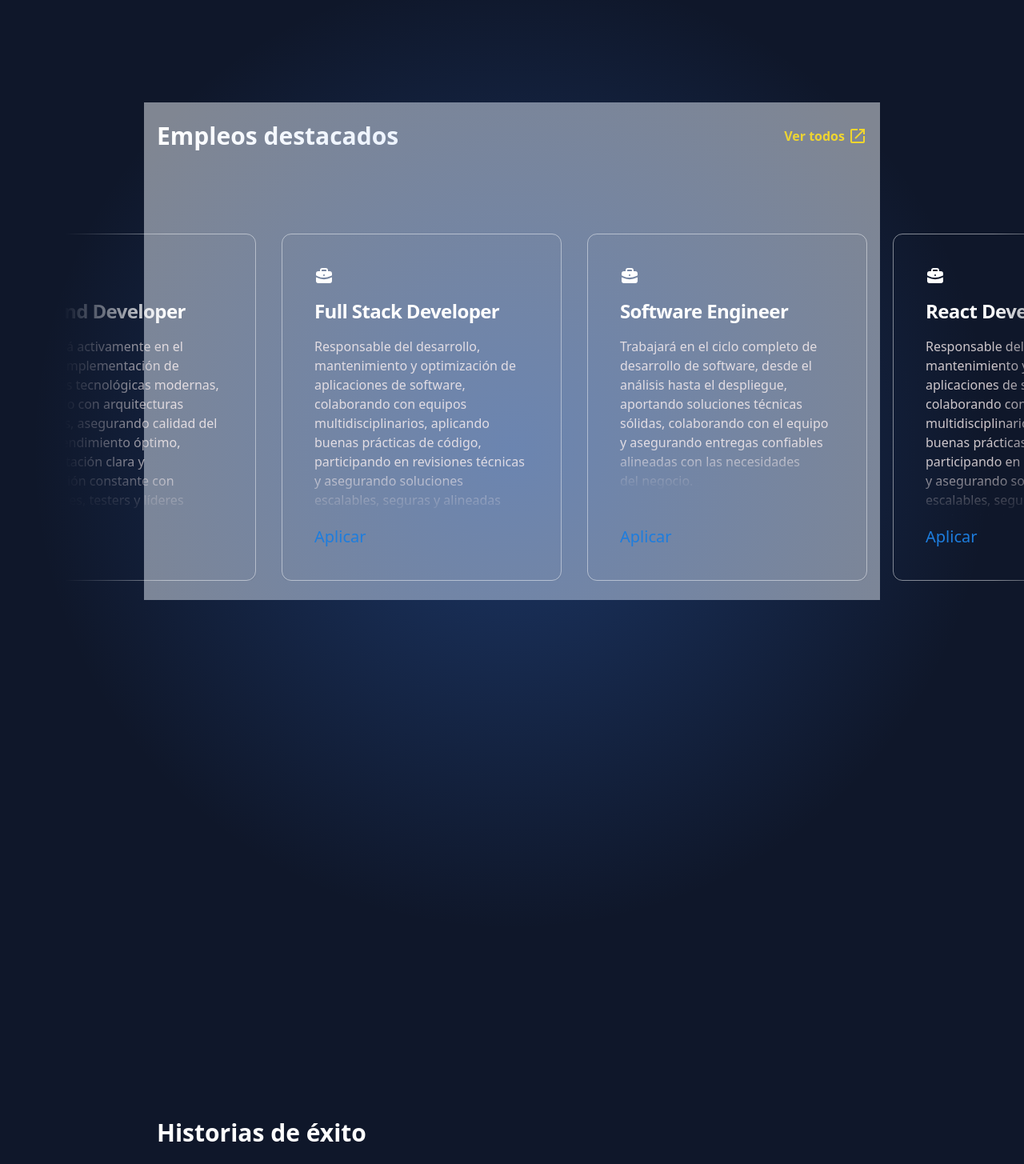
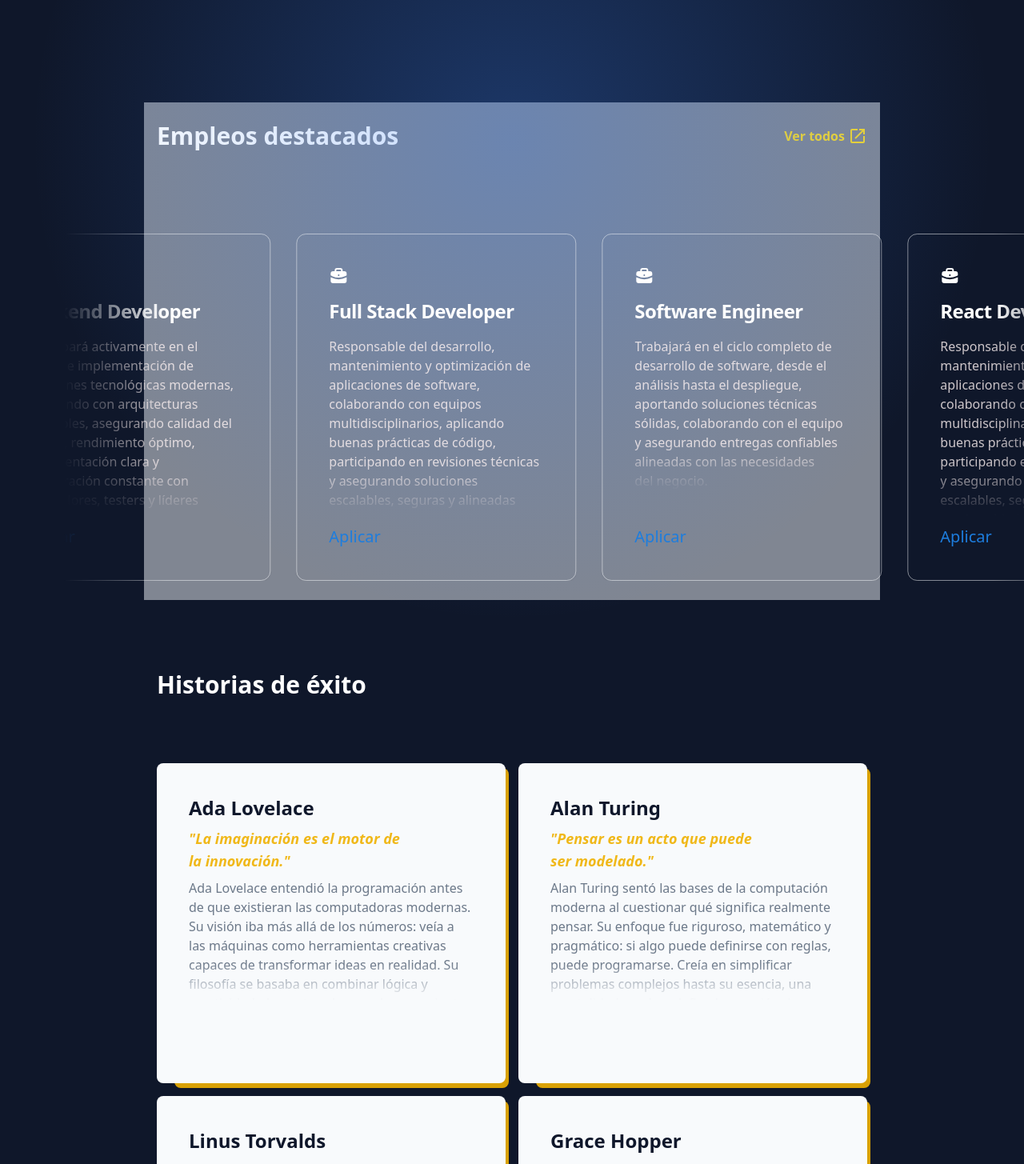
Before and after one commit to sergioluis24/react-practiceOne, a React (Vite) app: page / in a window 1280 px wide. Shown: the part 1700-3155 px from the top of the page at 80% size. Built offline with nearby package versions, Linux system fonts and the light colour scheme.

Commit message:
Feat:Finish Home Desktop UI

```diff
--- a/src/components/CardAvatar.jsx
+++ b/src/components/CardAvatar.jsx
@@ -1,5 +1,5 @@
-import { useState } from "react";
-
+import { useEffect, useState } from "react";
+import { IconClose } from "../icons/IconClose.jsx";
 export function CardAvatar({ figure }) {
   const [isHover, setIsHover] = useState(false);
   const [isExpand, setIsExpand] = useState(false);
@@ -9,41 +9,62 @@ export function CardAvatar({ figure }) {
   function handleClick() {
     setIsExpand(true);
   }
+  useEffect(() => {
+    if (isExpand) {
+      document.body.style.overflow = "hidden";
+    } else {
+      document.body.style.overflow = "auto";
+    }
+  }, [isExpand]);
   return (
     <>
-      <article
+      <div
         onMouseEnter={handleHover}
         onMouseLeave={() => setIsHover(false)}
-        className={`${isExpand ? "fixed inset-0 max-w-[800px] z-50 m-auto h-fit pb-20 bg-slate-50 overflow-y-hidden" : "overflow-y-visible relative bg-slate-50/90"}  shrink h-[400px]  p-10 rounded-lg shadow-md shadow-slate-50/70 `}
+        className={`${isExpand ? "fixed inset-0 max-w-190 z-50 m-auto h-[280px]  " : "overflow-y-visible relative z-30  "}   shrink h-100   rounded-lg  transition-all `}
       >
+        <article
+          className={`${isExpand ? " pb-20 " : "  "}   bg-slate-50  w-full h-full  p-10  rounded-lg    transition-all `}
+        >
+          <div
+            className={`${isExpand ? "top-[3%] left-[1%] w-full rounded-lg " : "top-[1.5%] left-[5%] "} h-full w-[96%]   absolute z-[-50]   bg-yellow-500/90  rounded-lg`}
+          ></div>
+          <div className=" flex items-center justify-between mb-2 align-middle">
             <h3
-          className="text-slate-900 font-bold text-2xl mb-2
+              className="text-slate-900 font-bold text-2xl
              "
             >
               {figure.nombre}
             </h3>
-        <h4 className="italic font-semibold text-lg text-yellow-500/90 mb-2 text-pretty">
+            {isExpand && (
+              <button onClick={() => setIsExpand(false)}>
+                <IconClose classProp={"text-slate-900 cursor-pointer"} />
+              </button>
+            )}
+          </div>
+          <h4 className=" italic font-semibold text-lg text-yellow-500/90 mb-2 text-pretty">
             "{figure.frase}"
           </h4>
 
           <p
-          className={` text-slate-700/70 text-base text-balance ${isExpand ? "" : "[mask-image:linear-gradient(to_bottom,black_70%,transparent_100%)][-webkit-mask-image:linear-gradient(to_bottom,black_70%,transparent_100%)]"}`}
+            className={`  text-slate-700/70 text-base text-balance ${isExpand ? "" : "overflow-hidden max-h-38   [mask-image:linear-gradient(to_bottom,black_70%,transparent_100%)] [-webkit-mask-image:linear-gradient(to_bottom,black_70%,transparent_100%)]"}`}
           >
             {figure.filosofia}
           </p>
           {isHover && !isExpand && (
             <div
               onClick={handleClick}
-            className="w-full h-full rounded-lg absolute top-0 left-0 flex justify-center items-center bg-slate-700/60 cursor-pointer"
+              className="w-full h-full rounded-lg absolute top-0 left-0 flex justify-center items-center bg-slate-700/60 backdrop-blur-xs cursor-pointer "
             >
               <p className="text-slate-50 text-3xl">Ver mas</p>
             </div>
           )}
         </article>
+      </div>{" "}
       {isExpand && (
         <div
           onClick={() => setIsExpand(false)}
-          className="w-full h-full rounded-lg absolute top-0 left-0 flex justify-center items-center bg-slate-700/60 cursor-pointer z-40"
+          className="w-full h-full rounded-lg absolute top-0 left-0 flex justify-center items-center bg-slate-700/60 cursor-pointer z-40 backdrop-blur-xs"
         ></div>
       )}
     </>
--- a/src/components/Footer.jsx
+++ b/src/components/Footer.jsx
@@ -1,8 +1,10 @@
 export function Footer() {
   return (
     <>
-      <footer className="caret-amber-50">
-        <p>© DevComing. Todos los derechos reservados</p>
+      <footer className="caret-amber-50 mt-40 w-full">
+        <div className="md:max-w-[920px] md:mx-auto py-6">
+          <p>© DevComing. Todos los derechos reservados</p>
+        </div>
       </footer>
     </>
   );
--- a/src/icons/IconClose.jsx
+++ b/src/icons/IconClose.jsx
@@ -1,7 +1,7 @@
-export function IconClose() {
+export function IconClose({ classProp }) {
   return (
     <>
-      <div className="w-8 h-8">
+      <div className={`w-6 h-6 ${classProp}`}>
         <svg
           xmlns="http://www.w3.org/2000/svg"
           width="24"
@@ -9,9 +9,9 @@ export function IconClose() {
           viewBox="0 0 24 24"
           fill="none"
           stroke="currentColor"
-          stroke-width="2"
-          stroke-linecap="round"
-          stroke-linejoin="round"
+          strokeWidth="2"
+          strokeLinecap="round"
+          strokeLinejoin="round"
           class="icon icon-tabler icons-tabler-outline icon-tabler-x"
         >
           <path stroke="none" d="M0 0h24v24H0z" fill="none" />
--- a/src/pages/Contact.jsx
+++ b/src/pages/Contact.jsx
@@ -1,10 +1,20 @@
+import { useState } from "react";
+
 export function Contact() {
+  const [isValid, setIsValid] = useState(true);
+  const handleValidationName = (event) => {
+    let input = event.target.value;
+    const nameRegex = /^[A-Za-zÁÉÍÓÚáéíóúÑñÜü]+(?:\s[A-Za-zÁÉÍÓÚáéíóúÑñÜü]+)*$/;
+    if (!nameRegex.test(input)) {
+      setIsValid(false);
+    }
+  };
   return (
     <>
       <main class="mx-auto pb-12">
         {/* <!-- HeadlineText --> */}
         <div class="px-4 pt-8 pb-2">
-          <h1 class="text-slate-900 dark:text-white tracking-tight text-[32px] font-bold leading-tight text-left">
+          <h1 class="text-yellow-200/90  tracking-tight text-[32px] font-bold leading-tight text-left">
             Ponte en Contacto
           </h1>
           <p class="text-slate-500 dark:text-slate-400 mt-2 text-base">
@@ -21,10 +31,16 @@ export function Contact() {
                 Nombre Completo
               </p>
               <input
-                class="form-input flex w-full min-w-0 flex-1 resize-none overflow-hidden rounded-xl text-slate-900 dark:text-white focus:outline-0 focus:ring-2 focus:ring-primary/50 border border-slate-300 dark:border-[#3c4753] bg-white dark:bg-[#1c2126] focus:border-primary h-14 placeholder:text-slate-400 dark:placeholder:text-[#9dabb8] p-[15px] text-base font-normal leading-normal transition-all"
+                class="form-input flex w-full min-w-0 flex-1 resize-none overflow-hidden rounded-xl text-slate-900 dark:text-white focus:outline-0 focus:ring-2 focus:ring-primary/50 border border-slate-300 dark:border-[#3c4753] bg-white dark:bg-[#1c2126] focus:border-primary h-14 placeholder:text-slate-400 dark:placeholder:text-[#9dabb8] p-3.75 text-base font-normal leading-normal transition-all"
                 placeholder="Ingresa tu nombre"
                 type="text"
+                maxLength={20}
+                onChange={handleValidationName}
               />
+              <span className={`${isValid ? "hidden" : ""} text-red-500 mt-4`}>
+                El nombre solo puede contener letras y espacios. No se permiten
+                números ni símbolos.
+              </span>
             </label>
           </div>
           {/* <!-- Email Address --> */}
--- a/src/pages/Home.jsx
+++ b/src/pages/Home.jsx
@@ -83,7 +83,7 @@ export function Home() {
       </main>
 
       {/* TRUST */}
-      <section className="absolute left-0  w-screen  py-32 pr-28 pl-10 border-y border-slate-200 dark:border-slate-800 bg-[#f6fff8]/10 dark:bg-[#f6fff8]/10 shadow-2xs shadow-slate-50/5 backdrop-blur-2xl">
+      <section className="absolute left-0  w-screen  py-32  pl-10 border-y border-slate-200 dark:border-slate-800 bg-[#f6fff8]/10 dark:bg-[#f6fff8]/10 shadow-2xs shadow-slate-50/5 backdrop-blur-2xl">
         <div className="max-w-[920px] mx-auto">
           <h4 className="text-2xl font-bold text-balance uppercase tracking-widest text-yellow-200/90 mb-6 ">
             El talento tecnológico no espera oportunidades, las crea.
@@ -127,7 +127,7 @@ export function Home() {
       </section>
 
       {/* FEATURED JOBS */}
-      <section className="py-6 bg-slate-100/50 dark:bg-slate-900/30">
+      <section className="py-6 bg-slate-100/50 dark:bg-slate-900/30 mb-10">
         <div className=" flex items-center justify-between px-4 mb-26">
           <h3 className="text-3xl font-bold">Empleos destacados</h3>
           <button className="cursor-pointer text-yellow-300/90 text-md font-bold flex items-center gap-1 hover:text-shadow-sm hover:text-shadow-yellow-300/30 hover:-translate-y-1 transition">
@@ -147,7 +147,7 @@ export function Home() {
       </section>
 
       {/* SUCCESS STORIES */}
-      <section className="py-12 px-4 mt-[600px]">
+      <section className="py-12 px-4 ">
         <h3 className="text-3xl font-bold mb-20">Historias de éxito</h3>
         <div className="grid grid-cols-2 gap-4">
           {figures.figuras_clave_programacion.map((figure, index) => (
@@ -155,26 +155,6 @@ export function Home() {
           ))}
         </div>
       </section>
-
-      {/* HOW IT WORKS */}
-      <section className="py-12 px-4 bg-white dark:bg-[#1c2126] border-y border-slate-200 dark:border-slate-800">
-        <h3 className="text-xl font-bold mb-10 text-center">
-          Cómo funciona CareerFind
-        </h3>
-      </section>
-
-      {/* CTA */}
-      <section className="py-16 px-4">
-        <div className="bg-gradient-to-br from-primary to-blue-700 rounded-[2.5rem] p-8 text-center text-white relative overflow-hidden">
-          <h3 className="text-3xl font-black leading-tight">
-            Busca empleo desde cualquier lugar
-          </h3>
-          <p className="text-blue-50 text-base leading-relaxed">
-            Recibe notificaciones instantáneas y gestiona tus postulaciones
-            desde donde estés.
-          </p>
-        </div>
-      </section>
     </>
   );
 }
```
Lines whose indentation alone changed are shown as unchanged.
